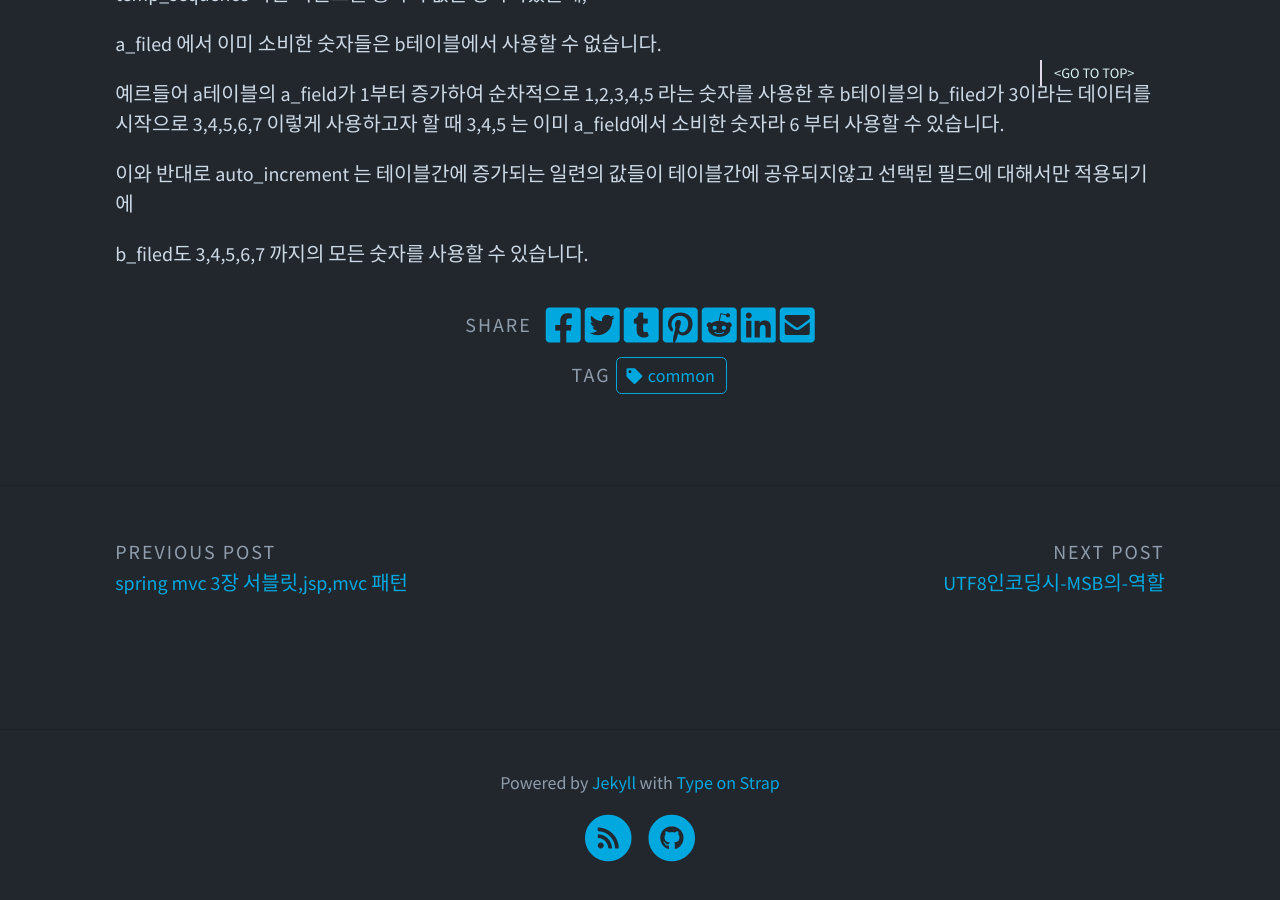
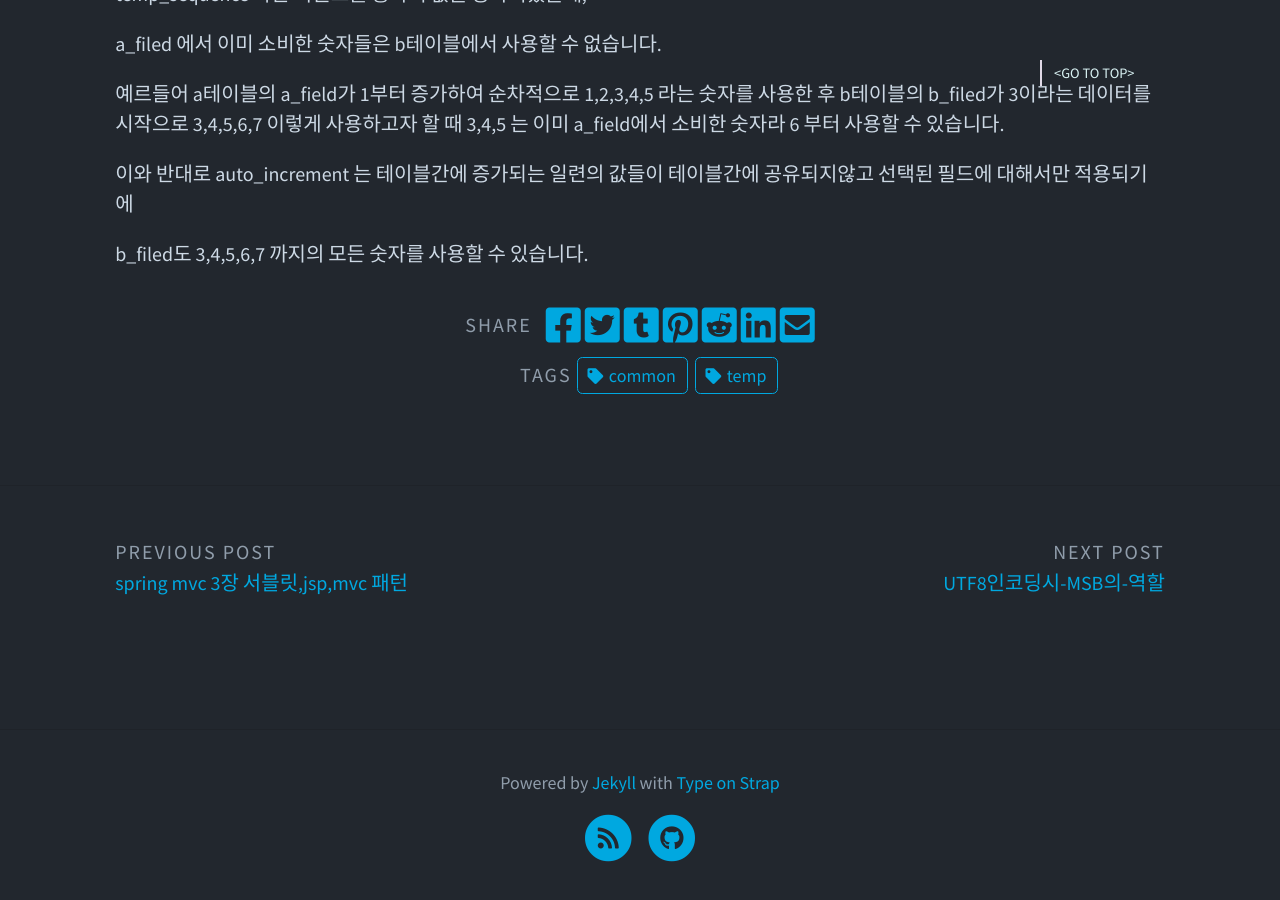
Before and after one commit to mainmethod0126/old-tech-blog, a Jekyll site: the page built from _posts/common/2023-04-07-RDB-Sequence와Auto-Increment.md, in a window 1280 px wide and 900 px high, scrolled down 652 px. Built offline with Jekyll 4.4.1, drawn with Linux system fonts in a browser that asks for light colours; comment, search, counter and statistics services are not loaded.

Commit message:
tags 변경

```diff
--- a/_posts/common/2023-04-07-RDB-Sequence와Auto-Increment.md
+++ b/_posts/common/2023-04-07-RDB-Sequence와Auto-Increment.md
@@ -1,8 +1,8 @@
 ---
 layout: post
 title: RDB Sequence와AutoIncrement
-tags: [common]
-skills: [db, temp]
+tags: [common, temp]
+skills: [db]
 author: mainmethod0126
 excerpt_separator: <!--more-->
 ---
```
